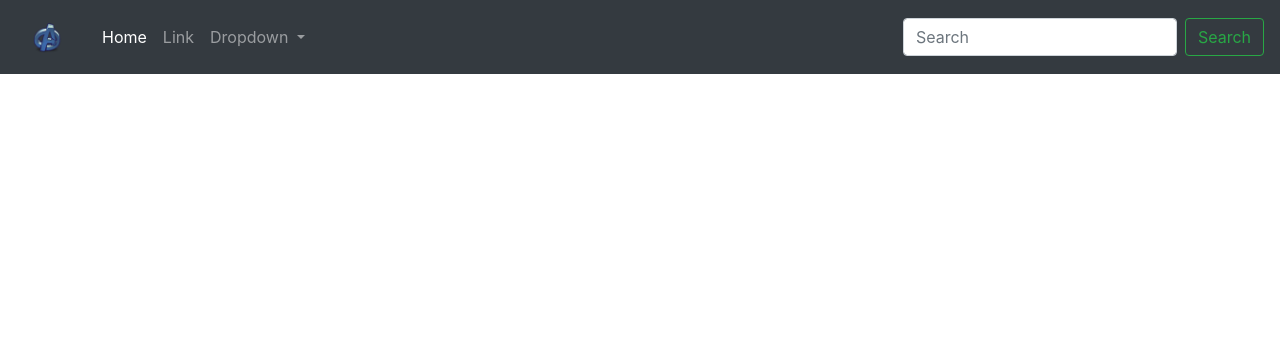
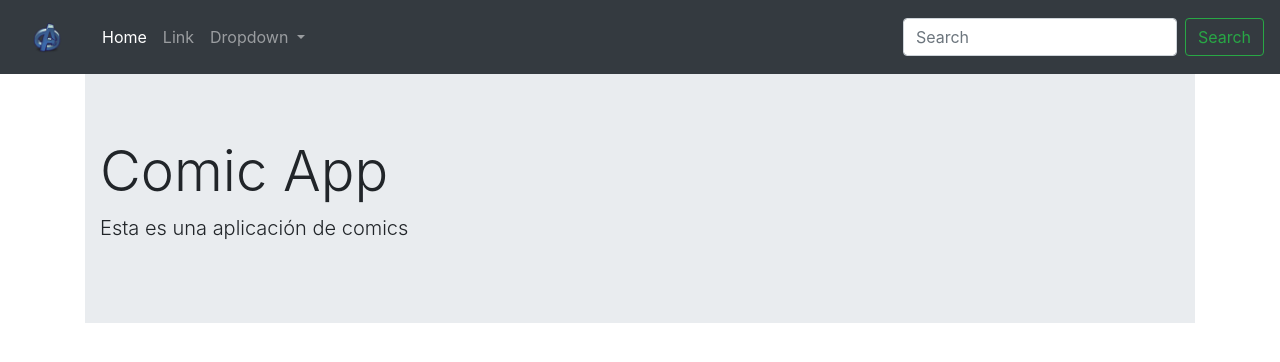
Before and after one commit to IsaacYAGI/angular-list-heroes, an Angular app: page /home in a window 1280 px wide. Shown: the top 362 px of the page. Built offline with nearby package versions, Linux system fonts and the light colour scheme.

Commit message:
Agrega el archivo de rutas y la redireccion al home

```diff
--- a/src/app/app.component.html
+++ b/src/app/app.component.html
@@ -1 +1,7 @@
 <app-navbar></app-navbar>
+
+<div class="container">
+  <router-outlet>
+
+  </router-outlet>
+</div>
--- /dev/null
+++ b/src/app/app.routes.ts
@@ -0,0 +1,11 @@
+import { RouterModule, Route, Routes } from '@angular/router';
+import { Component } from '@angular/core';
+import { HomeComponent } from './components/home/home.component';
+
+const APP_ROUTES: Routes = [
+    {path: 'home', component: HomeComponent},
+    {path: '**', pathMatch: 'full', redirectTo: 'home'},
+
+];
+
+export const APP_ROUTING = RouterModule.forRoot(APP_ROUTES);
```
Also changed, not shown: src/app/app.module.ts (+9 -1 lines).
